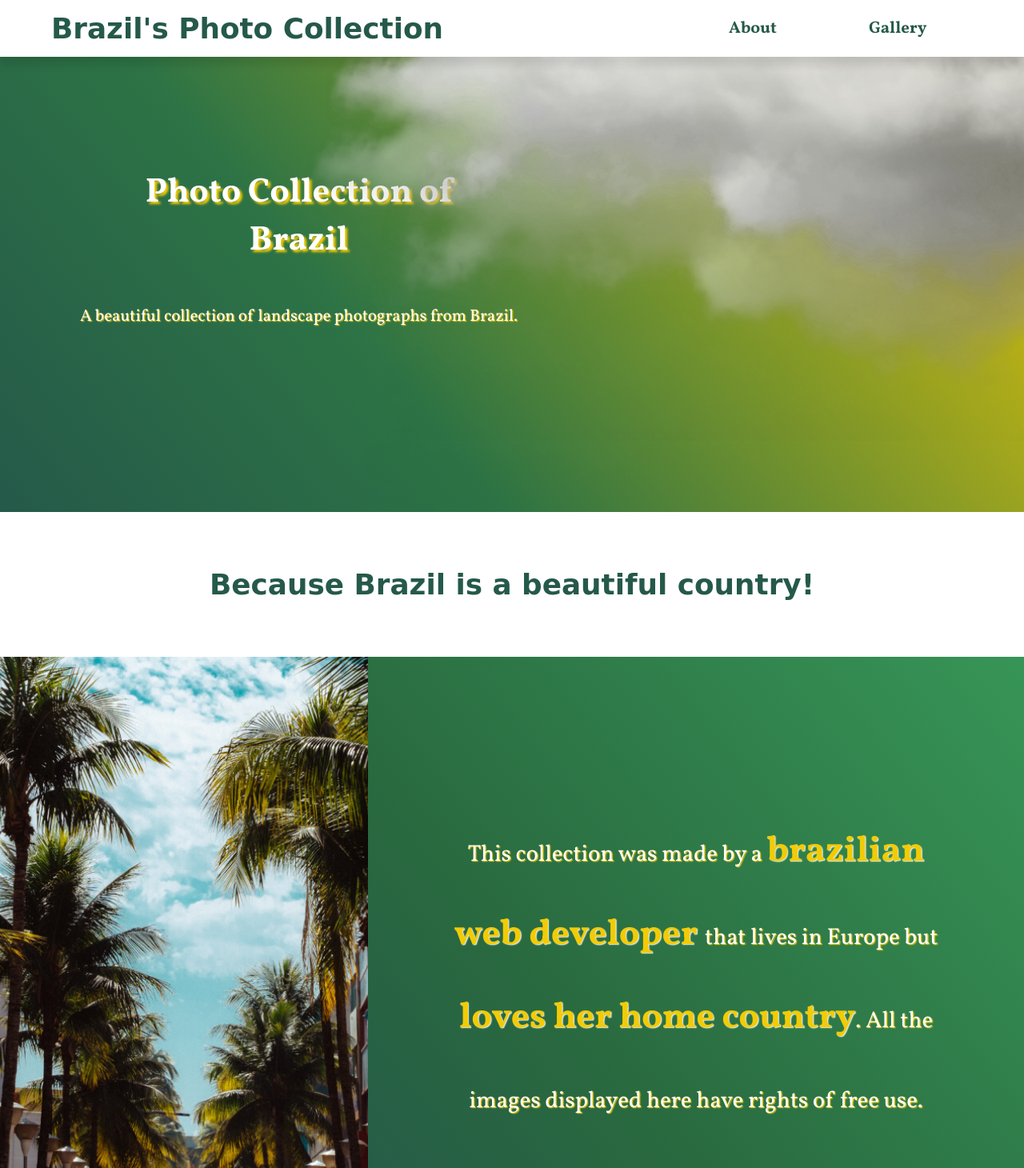
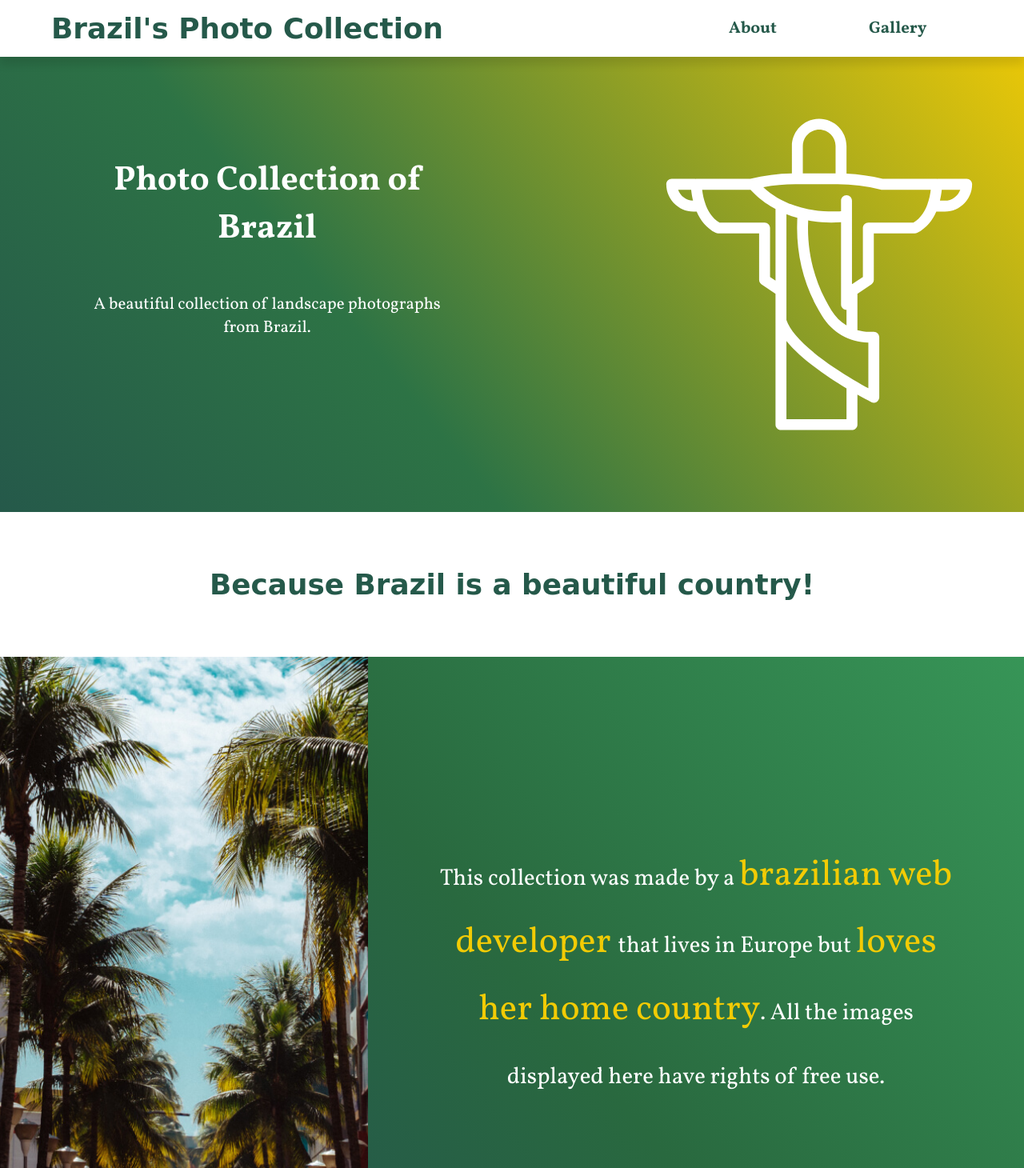
Before and after one commit to BibianaBalBar/Brazil-Photo-Collection, a plain HTML site: page index.html in a window 1280 px wide. Shown: the top 1460 px of the page at 80% size. Drawn offline with Linux system fonts and the light colour scheme; a web font is replaced by a local one.

Commit message:
christ svg and adjustments

```diff
--- a/index.html
+++ b/index.html
@@ -6,9 +6,8 @@
     <meta http-equiv="X-UA-Compatible" content="ie=edge">
     <meta name="description" content="Collection of photographs from Brazil">
     <meta name="robots" content="index,follow">
-    <link rel="icon" href="./img/Brazil_BR_BRA_076_Flag2_26091.ico">
+    <link rel="icon" href="./img/jesus2.svg">
     <link href="https://fonts.googleapis.com/css2?family=Galada&family=Vollkorn:wght@400;700&display=swap" rel="stylesheet">
-    <link rel="stylesheet" href="https://cdnjs.cloudflare.com/ajax/libs/font-awesome/5.13.1/js/all.min.js">
     <link rel="stylesheet" href="styles/style.css">
     <title>Brazil's Photo Collection</title>
 </head>
@@ -35,13 +34,12 @@
                 <h2>Photo Collection of<br />
                     Brazil
                 </h2>
-
                 <p>
                     A beautiful collection of landscape photographs from Brazil.
                 </p>
-
-                <img src="/img/cloud.png" class="moving-cloud-1 cloud" alt="" />
-                <img src="/img/cloud.png" class="moving-cloud-2 cloud" alt="" />
+            </div>
+            <div class="jesus-svg">
+              <img src="./img/jesus1.svg" alt="jesus">
             </div>
         </section>
 
@@ -56,7 +54,7 @@
             </div>
             <div class="about-text flex">
                 <div>
-                    <p>This collection was made by a <span class="bold-hero"> <a href="https://github.com/BibianaBalBar" target="_blank"> brazilian web developer </a></span>  that lives in Europe but <span class="bold-hero">loves her home country</span>.
+                    <p>This collection was made by a <span class="bold-hero"> <a href="https://github.com/BibianaBalBar" rel="noopener" target="_blank"> brazilian web developer </a></span>  that lives in Europe but <span class="bold-hero">loves her home country</span>.
                     All the images displayed here have rights of free use.</p>
                 </div>
             </div>
--- a/styles/_about.scss
+++ b/styles/_about.scss
@@ -18,27 +18,22 @@
 	}
 
 	p  {
-		text-shadow: 1.2px 1.2px 1.2px rgba(242,203,5,1);
-		line-height: 10rem;
+		line-height: 8rem;
 		font-size: calc(1.6rem + 1vw);
 	}
 }
 
 .bold-hero{
 	font-size: 4.5rem;
-	font-weight: bold;
 	color: rgba(242,203,5,1);
-	text-shadow: 1.2px 1.2px 1.2px rgba(252, 252, 252, 0.9);
 
 	a {
 		font-size: 4.5rem;
-		font-weight: bold;
 		color: rgba(242,203,5,1);
 		transition: font-size 0.5s ease-in-out;
 
 		&:hover {
 			font-size: 4.8rem;
-			text-decoration: underline;
 		}
 	}
 }
--- a/styles/_intro.scss
+++ b/styles/_intro.scss
@@ -18,42 +18,17 @@
 	p {
 		padding: 5rem 10rem;
 		color: white;
-		text-shadow: 1.2px 1.2px 1.2px rgba(242,203,5,1);
 	}
 
 	h2 {
 		color: white;
 		padding-top: 3rem;
-		text-shadow: 3px 3px 3px rgba(242,203,5,1);
 	}
 }
 
-.cloud {
-	position: absolute;
-	top: 0%;
-	right: 0%;
-}
-
-.moving-cloud-1 {
-	opacity: 0.93;
-	animation: cloudAnimation 2.8s infinite alternate ease-in-out;
-	z-index: 3;
-}
-
-.moving-cloud-2 {
-	top: 14%;
-	z-index: 2;
-	opacity: 0.5;
-	animation: cloudAnimation 3.1s infinite alternate ease-in-out;
-}
-
-@keyframes cloudAnimation {
-	from {
-		transform: translate(10%, -10%);
-	}
-	to {
-		transform: translate(0%, 0%);
-	}
+.jesus-svg {
+  padding-top: 5rem;
+  margin: auto auto auto 10rem;
 }
 
 // Because SECTION
--- a/styles/style.scss
+++ b/styles/style.scss
@@ -92,16 +92,9 @@ h1 {
 
 	.hero-introduction {
 		p {
-			padding: 5rem 3rem;
+      padding: 5rem 3rem;
+      font-size: 1.5rem;
 		}
-	}
-
-	.moving-cloud-1 {
-		display: none;
-	}
-
-	.moving-cloud-2 {
-		display: none;
 	}
 
 	/* BURGER */
@@ -140,9 +133,10 @@ h1 {
 		}
 	}
 
-	.cloud-burger {
-		display: none;
-	}
+
+  .jesus-svg {
+    display: none;
+  }
 
 	.nav-open {
 		transform: translateX(-100%);
@@ -185,7 +179,15 @@ h1 {
 	/* GALERRY */
 	.gallery {
 		display: block;
-	}
+  }
+
+  .about {
+    display: block;
+  }
+
+  .about-text p {
+    line-height: 4rem;
+  }
 
 
 	/* FOOTER */
```
Also changed, not shown: img/cloud.png (deleted), img/jesus.svg (added), img/jesus1.svg (added), img/jesus2.svg (added), styles/style.css, 1 other file.
